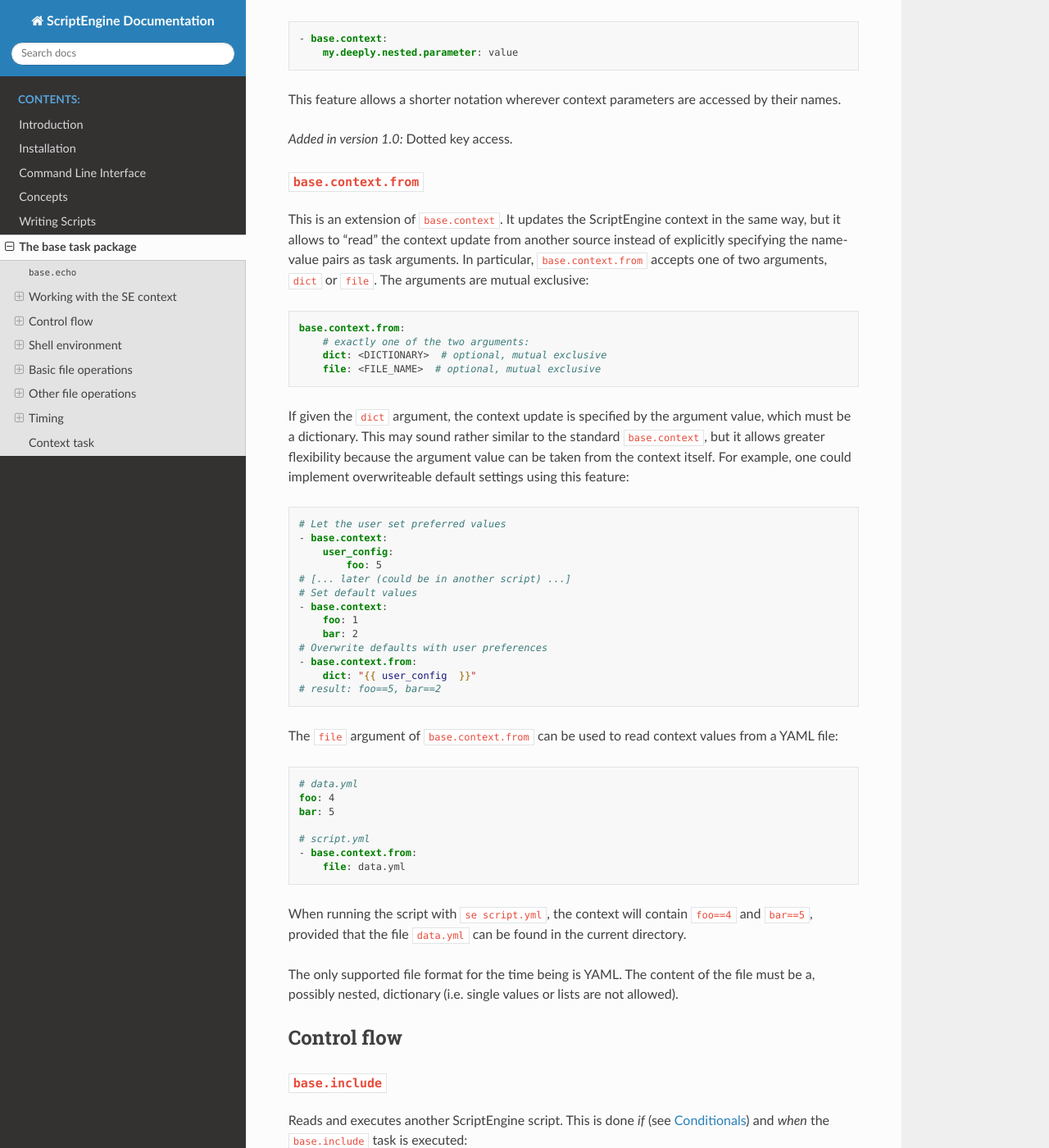
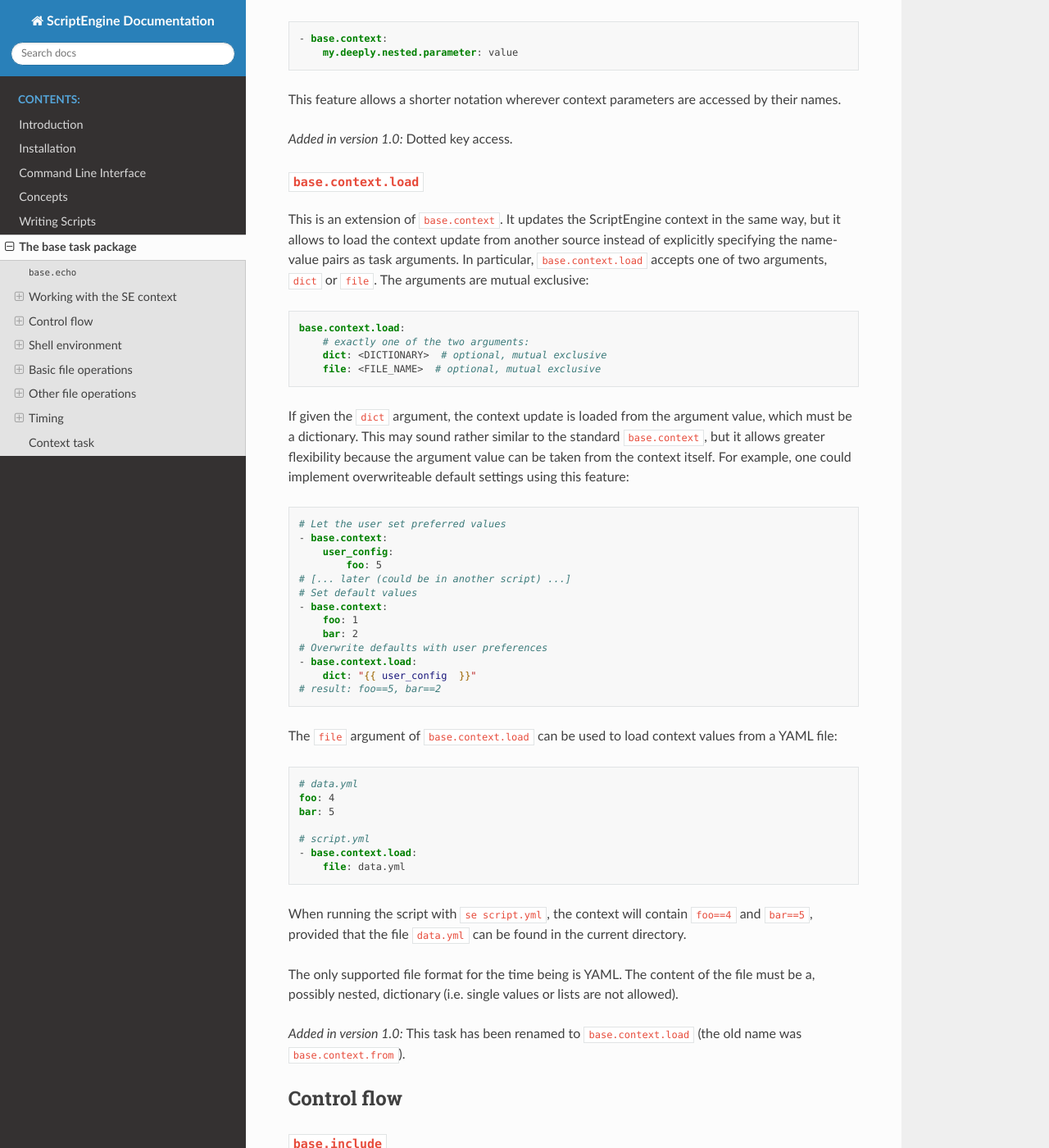
Before and after one commit to uwefladrich/scriptengine, a Sphinx documentation site: the page built from docs/sphinx/base-tasks.rst, in a window 1280 px wide and 1400 px high, scrolled down 2276 px. Shown: the whole window at 82% size. Built offline with Sphinx 7.4.7 and the Read the Docs theme 2.0.0, drawn with Linux system fonts in a browser that asks for light colours.

Commit message:
Adapt docs to base.context.load

```diff
--- a/docs/sphinx/base-tasks.rst
+++ b/docs/sphinx/base-tasks.rst
@@ -109,25 +109,23 @@
     Dotted key access.
 
 
-``base.context.from``
+``base.context.load``
 ^^^^^^^^^^^^^^^^^^^^^
-This is an extension of ``base.context``. It updates the ScriptEngine context in
-the same way, but it allows to "read" the context update from another source
-instead of explicitly specifying the name-value pairs as task arguments. In
-particular, ``base.context.from`` accepts one of two arguments, ``dict`` or
-``file``. The arguments are mutual exclusive::
+This is an extension of ``base.context``. It updates the ScriptEngine context in the same way,
+but it allows to load the context update from another source instead of explicitly specifying
+the name-value pairs as task arguments. In particular, ``base.context.load`` accepts one of two
+arguments, ``dict`` or ``file``. The arguments are mutual exclusive::
 
-    base.context.from:
+    base.context.load:
         # exactly one of the two arguments:
         dict: <DICTIONARY>  # optional, mutual exclusive
         file: <FILE_NAME>  # optional, mutual exclusive
 
 
-If given the ``dict`` argument, the context update is specified by the argument
-value, which must be a dictionary. This may sound rather similar to the standard
-``base.context``, but it allows greater flexibility because the argument value
-can be taken from the context itself. For example, one could implement
-overwriteable default settings using this feature::
+If given the ``dict`` argument, the context update is loaded from the argument value, which
+must be a dictionary. This may sound rather similar to the standard ``base.context``, but it
+allows greater flexibility because the argument value can be taken from the context itself. For
+example, one could implement overwriteable default settings using this feature::
 
     # Let the user set preferred values
     - base.context:
@@ -139,28 +137,29 @@
         foo: 1
         bar: 2
     # Overwrite defaults with user preferences
-    - base.context.from:
+    - base.context.load:
         dict: "{{ user_config  }}"
     # result: foo==5, bar==2
 
-The ``file`` argument of ``base.context.from`` can be used to read context
-values from a YAML file::
+The ``file`` argument of ``base.context.load`` can be used to load context values from a YAML
+file::
 
     # data.yml
     foo: 4
     bar: 5
 
     # script.yml
-    - base.context.from:
+    - base.context.load:
         file: data.yml
 
-When running the script with ``se script.yml``, the context will contain
-``foo==4`` and ``bar==5``, provided that the file ``data.yml`` can be found in
-the current directory.
+When running the script with ``se script.yml``, the context will contain ``foo==4`` and
+``bar==5``, provided that the file ``data.yml`` can be found in the current directory.
 
-The only supported file format for the time being is YAML. The content of the
-file must be a, possibly nested, dictionary (i.e. single values or lists are not
-allowed).
+The only supported file format for the time being is YAML. The content of the file must be a,
+possibly nested, dictionary (i.e. single values or lists are not allowed).
+
+.. versionadded:: 1.0
+    This task has been renamed to ``base.context.load`` (the old name was ``base.context.from``).
 
 
 Control flow
```
